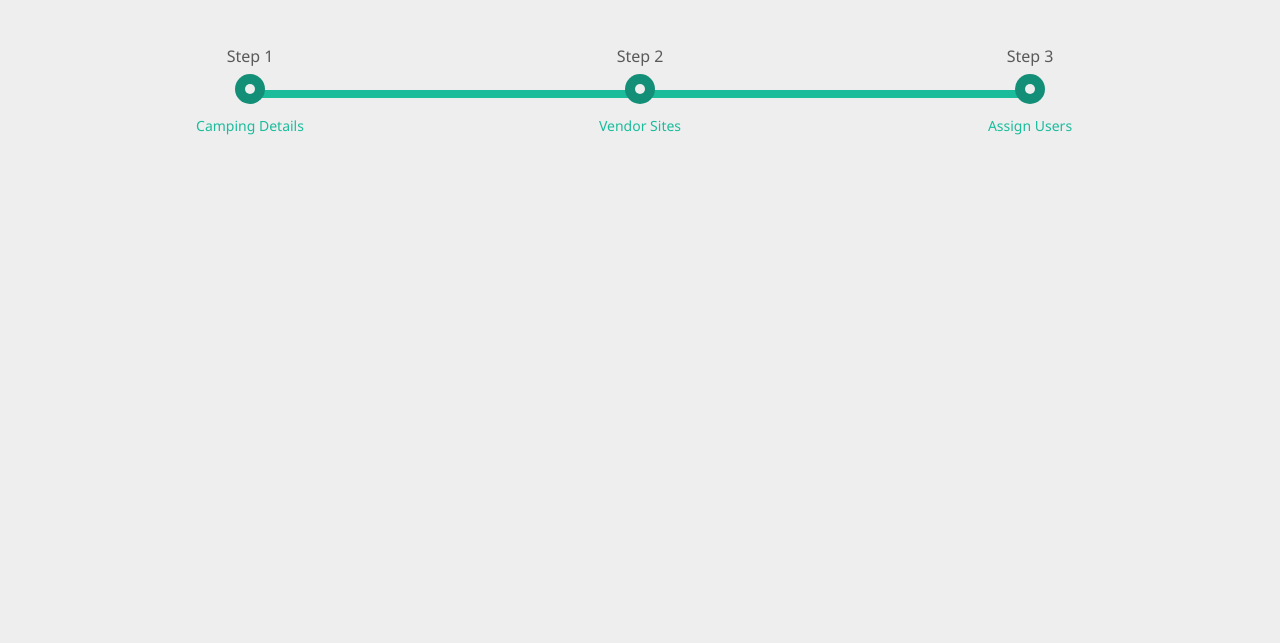
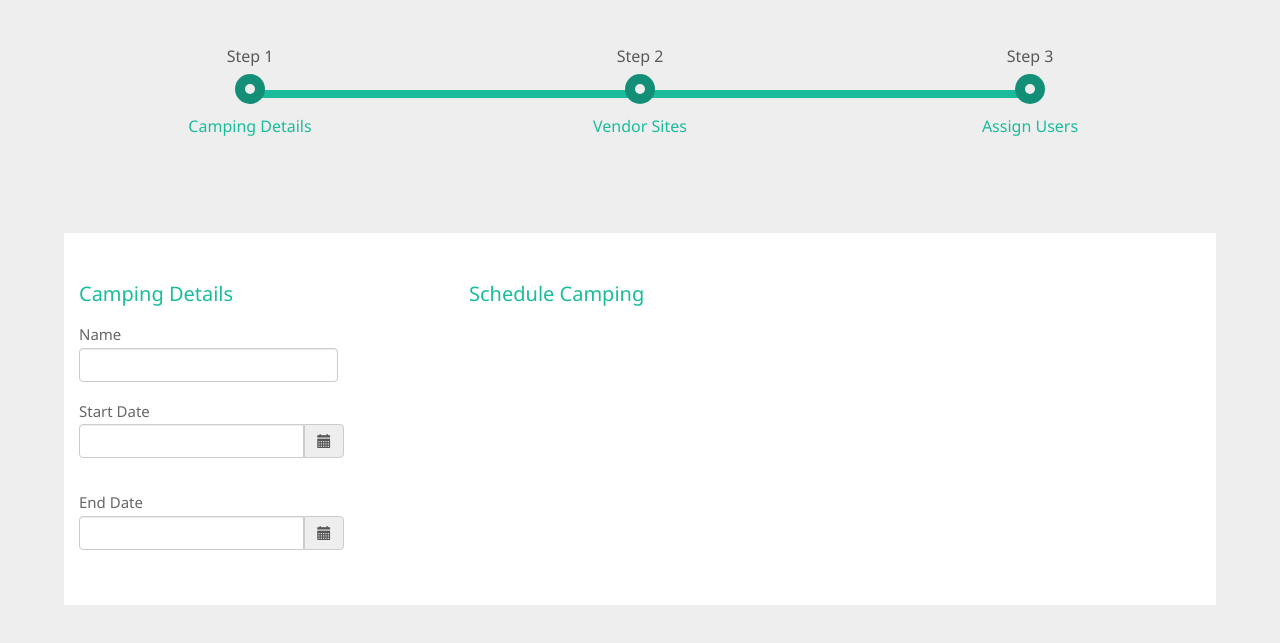
Before and after one commit to dhruvsahgal/monitorly_newdesign, a plain HTML site: page index.html in a window 1280 px wide. Shown: the part 107-750 px from the top of the page. Drawn offline with Linux system fonts and the light colour scheme.

Commit message:
elements added
elements added

```diff
--- a/index.html
+++ b/index.html
@@ -53,21 +53,21 @@
                   <div class="text-center bs-wizard-stepnum">Step 1</div>
                   <div class="progress"><div class="progress-bar"></div></div>
                   <a href="#" class="bs-wizard-dot"></a>
-                  <div class="bs-wizard-info text-center"><h5>Camping Details</h5></div>
+                  <div class="bs-wizard-info text-center"><h4>Camping Details</h4></div>
                 </div>
 
                 <div class="col-xs-4 bs-wizard-step complete"><!-- complete -->
                   <div class="text-center bs-wizard-stepnum">Step 2</div>
                   <div class="progress"><div class="progress-bar"></div></div>
                   <a href="#" class="bs-wizard-dot"></a>
-                  <div class="bs-wizard-info text-center"><h5>Vendor Sites</h5></div>
+                  <div class="bs-wizard-info text-center"><h4>Vendor Sites</h4></div>
                 </div>
 
                 <div class="col-xs-4 bs-wizard-step active"><!-- complete -->
                   <div class="text-center bs-wizard-stepnum">Step 3</div>
                   <div class="progress"><div class="progress-bar"></div></div>
                   <a href="#" class="bs-wizard-dot"></a>
-                  <div class="bs-wizard-info text-center"><h5>Assign Users</h5></div>
+                  <div class="bs-wizard-info text-center"><h4>Assign Users</h4></div>
                 </div>
 
 
@@ -80,19 +80,78 @@
   </div>
 </div>    </div>
 
+<section class="section-campmaker">
     <div class="container">
       <!-- Example row of columns -->
       <div class="row">
+        <div class="col-md-4"><!-- complete -->
+          <form class="form-horizontal">
+<fieldset>
+
+<!-- Form Name -->
+<h3>Camping Details</h3>
+
+<!-- Text input-->
+<div class="control-group">
+  <label class="control-label" for="campname">Name</label>
+  <div class="controls">
+    <input id="campname" name="campname" type="text" class="form-control">
+   </div>
+</div>
+
+<!-- Text input-->
+<div class="control-group">
+  <label class="control-label" for="textinput">Start Date</label>
+  <div class="controls">
+            <div class="form-group">
+                <div class='input-group date' id='datetimepicker1'>
+                    <input type='text' class="form-control" />
+                    <span class="moniaddon input-group-addon"><span class="glyphicon glyphicon-calendar"></span>
+                    </span>
+                </div>
+            </div>
+   </div>
+</div>
+
+<!-- Text input-->
+<div class="control-group">
+  <label class="control-label" for="textinput">End Date</label>
+  <div class="controls">
+            <div class="form-group">
+                <div class='input-group date' id='datetimepicker1'>
+                    <input type='text' class="form-control" />
+                    <span class="moniaddon input-group-addon"><span class="glyphicon glyphicon-calendar"></span>
+                    </span>
+                </div>
+            </div>
+   </div>
+</div>
+
+</fieldset>
+</form>
+
       </div>
+        <div class="col-md-8"><!-- complete -->
+<h3>Schedule Camping</h3>
+
+
+      </div>
+
 
       <hr>
 
     </div> <!-- /container -->
+  </section>  <!-- /camp maker section-->
 
         <script>window.jQuery || document.write('<script src="js/vendor/jquery-1.11.1.min.js"><\/script>')</script>
 
         <script src="js/vendor/bootstrap.min.js"></script>
 
         <script src="js/main.js"></script>
+        <script type="text/javascript">
+            $(function () {
+                $('#datetimepicker1').datetimepicker();
+            });
+        </script>
     </body>
 </html>
--- a/scss/base/_base.scss
+++ b/scss/base/_base.scss
@@ -12,7 +12,7 @@ ul,li{
 }
 
 input, textarea, button{
-	@include border-radius(100px);
+	@include border-radius(4px);
 }
 
 img.device{
--- a/scss/base/_normalize.scss
+++ b/scss/base/_normalize.scss
@@ -1,6 +1,14 @@
 h1,h2,h3,h4,h5{
  color:$monitorily-active !important;
  }
+
+ h3{
+	font-size: 20px !important;
+}
+
+h4{
+	font-size: 16px !important;
+}
 
 .page-header{
 	margin-top:30px;
--- a/scss/layouts/_blog.scss
+++ /dev/null
@@ -1,23 +0,0 @@
-/* Blog */
-
-.blog-post{
-	@include add-border(1px, #cccccc,top);
-	@include add-border(1px, #cccccc,right-left);
-	padding:15px;
-
-	h2.page-header{
-		margin-top:5px !important;
-	}
-}
-
-.blog-featured{
-	float:left;
-	margin-right:15px;
-}
-
-.post-meta{
-	background:#f3f3f3;
-	padding:10px 10px 10px 10px;
-	@include add-border(1px, #cccccc, all);
-	margin-bottom:20px;
-}
--- a/scss/main.scss
+++ b/scss/main.scss
@@ -26,5 +26,4 @@
 @import 'layouts/_nav.scss';
 @import 'layouts/_header.scss';
 @import 'layouts/_footer.scss';
-@import 'layouts/_blog.scss';
 @import 'layouts/_mobile.scss';
--- a/scss/modules/_forms.scss
+++ b/scss/modules/_forms.scss
@@ -1,3 +1,24 @@
+/* Control Padding customization */
+.control-group{
+padding-bottom: 10px;
+	.control-label{
+	font-weight:normal;
+	}
+	#datetimepicker1{
+	width: 68%;
+	margin-left: 15px;
+	}
+	#campname{
+	width: 72%;
+
+	}
+	.moniaddon{
+		background-color: #eee;
+		border: 1px solid #ccc;
+	}
+
+}
+
  /* Searchbox */
 
  .search{
--- a/scss/modules/_sections.scss
+++ b/scss/modules/_sections.scss
@@ -2,6 +2,12 @@
 
 section{
 	padding:30px 0;
+}
+
+.section-campmaker{
+		background-color:white;
+		width:90%;
+		margin:auto;
 }
 
 .section-showcase{
```
Also changed, not shown: css/main.css.
